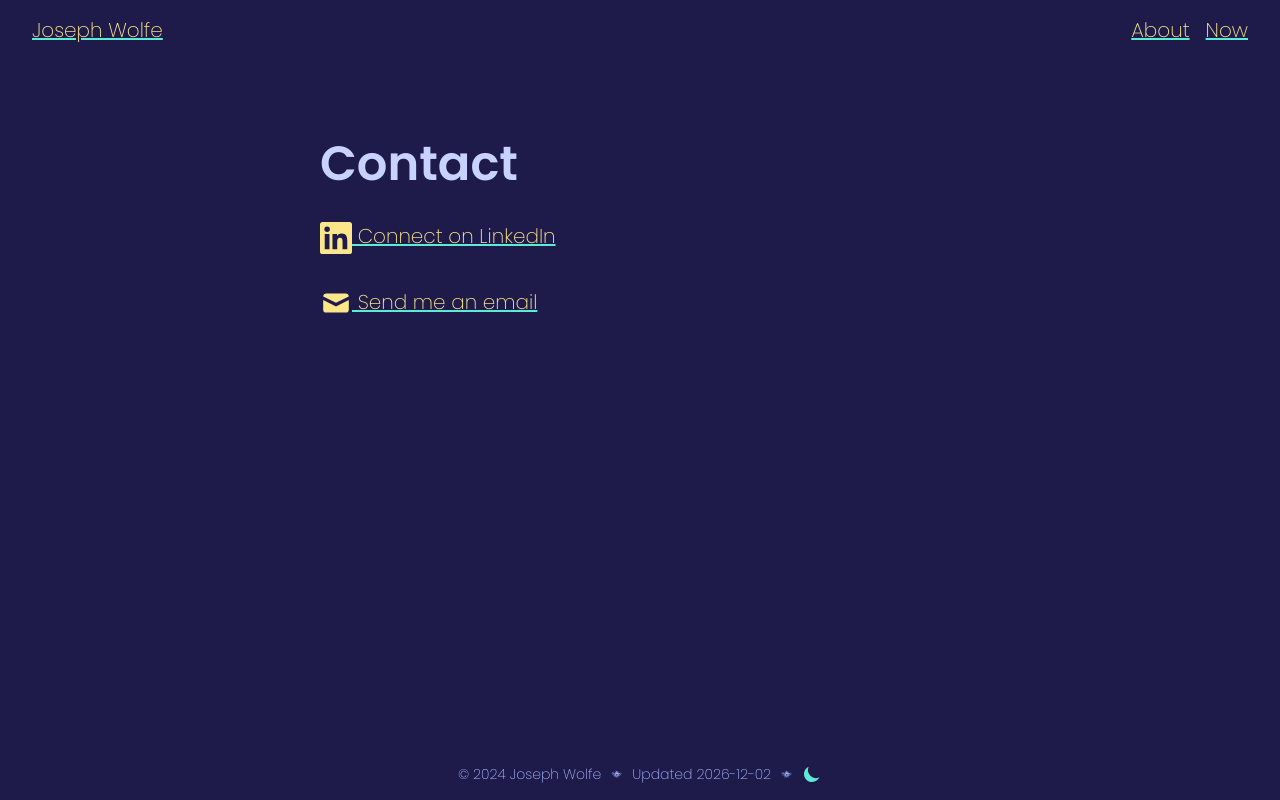
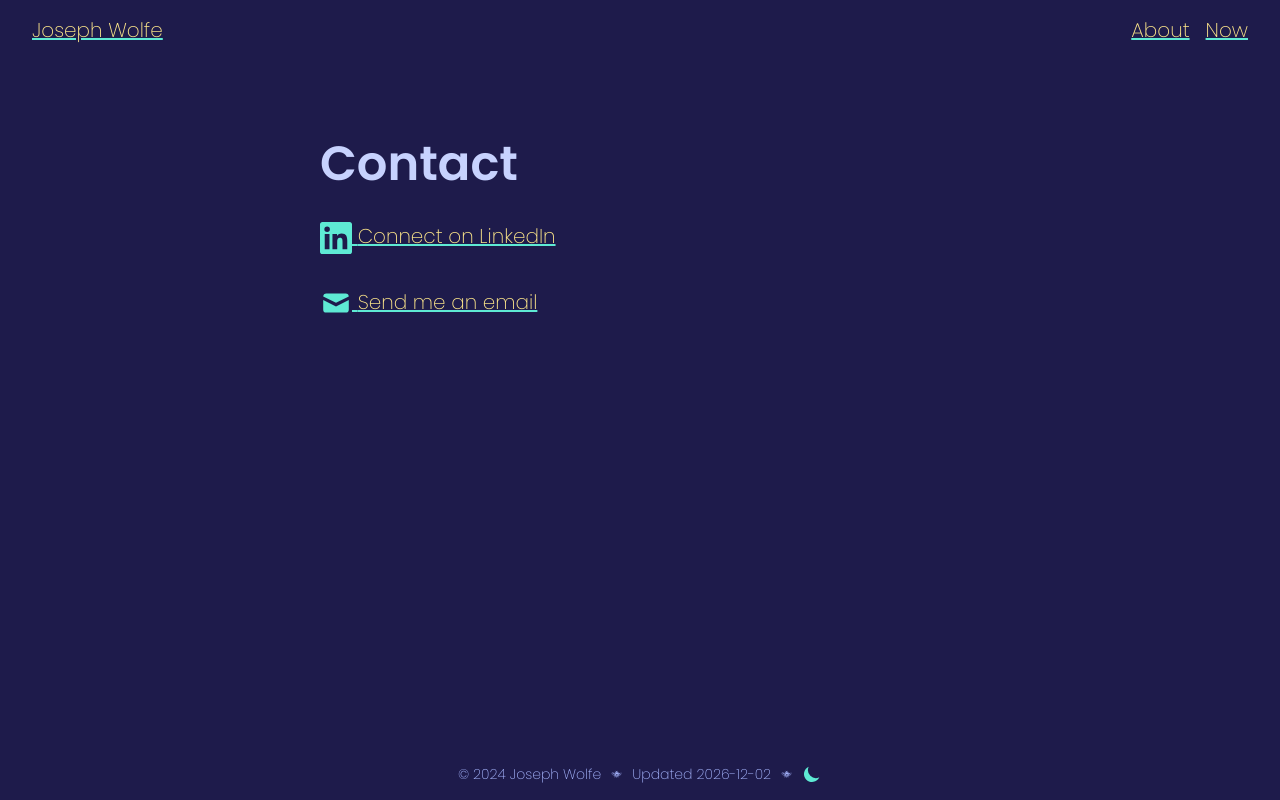
Before and after one commit to CharmedSatyr/personal-website, a Next.js app: page /contact in a window 1280 px wide. Built offline with nearby package versions, Linux system fonts and the light colour scheme.

Commit message:
Fix social icon colors

```diff
--- a/app/contact/EmailMeLink.tsx
+++ b/app/contact/EmailMeLink.tsx
@@ -24,7 +24,8 @@ const EmailMeLink = () => {
 				setClicked(true);
 			}}
 		>
-			<Mail className="inline h-8 w-8" /> Send me an email
+			<Mail className="inline h-8 w-8 text-accent-600 dark:text-dark-accent-300" />{" "}
+			Send me an email
 		</button>
 	);
 };
--- a/app/contact/page.tsx
+++ b/app/contact/page.tsx
@@ -19,7 +19,8 @@ const Contact = () => {
 			<ol>
 				<li>
 					<Link href={siteMetadata.linkedin}>
-						<LinkedIn className="inline h-8 w-8" /> Connect on LinkedIn
+						<LinkedIn className="inline h-8 w-8 text-accent-600 dark:text-dark-accent-300" />{" "}
+						Connect on LinkedIn
 					</Link>
 				</li>
 				<li>
```
